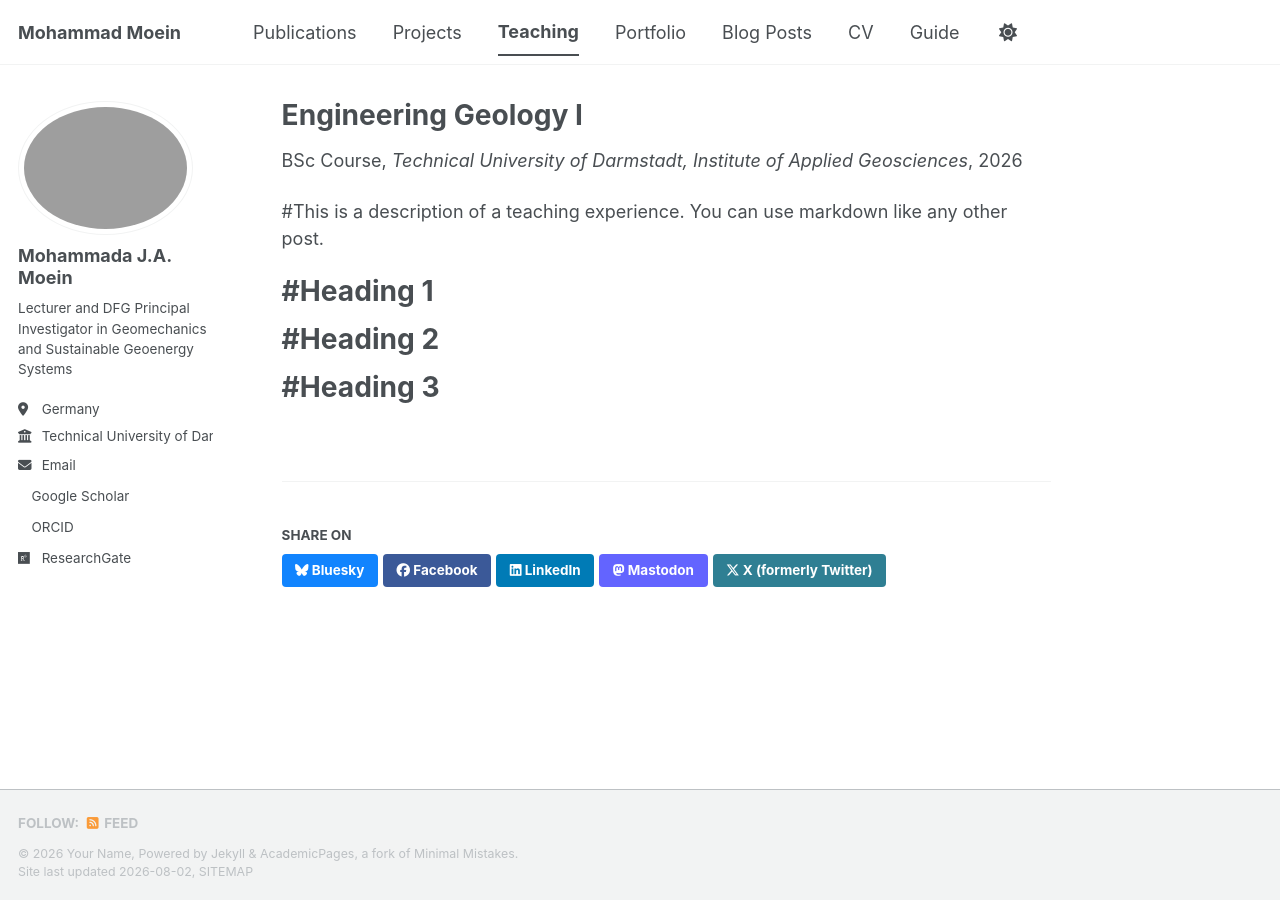
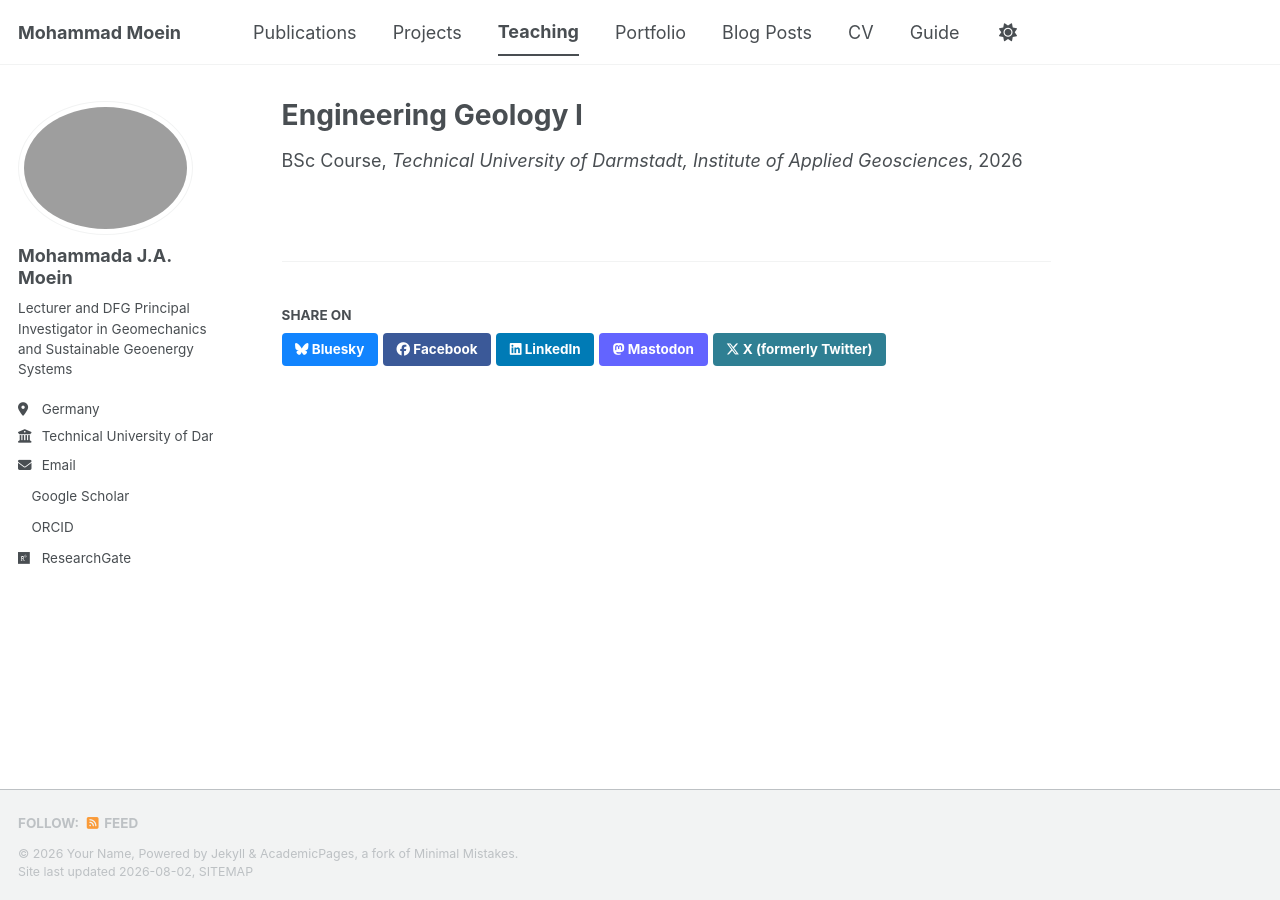
Before and after one commit to mjamoein/mjamoein.github.io, a Jekyll site: the page built from _teaching/Engineering_Geology_2026.md, in a window 1280 px wide. Built offline with Jekyll 4.4.1, drawn with Linux system fonts in a browser that asks for light colours; a style sheet for code colours, icons or effects is not loaded.

Commit message:
Update Engineering_Geology_2026.md

```diff
--- a/_teaching/Engineering_Geology_2026.md
+++ b/_teaching/Engineering_Geology_2026.md
@@ -8,7 +8,7 @@ date: 2026-10-01
 location: "Darmstadt, Germany"
 ---
 
-#This is a description of a teaching experience. You can use markdown like any other post.
+<!-- This is a description of a teaching experience. You can use markdown like any other post.
 
 #Heading 1
 ======
@@ -17,4 +17,4 @@ location: "Darmstadt, Germany"
 ======
 
 #Heading 3
-======
+====== -->
```
